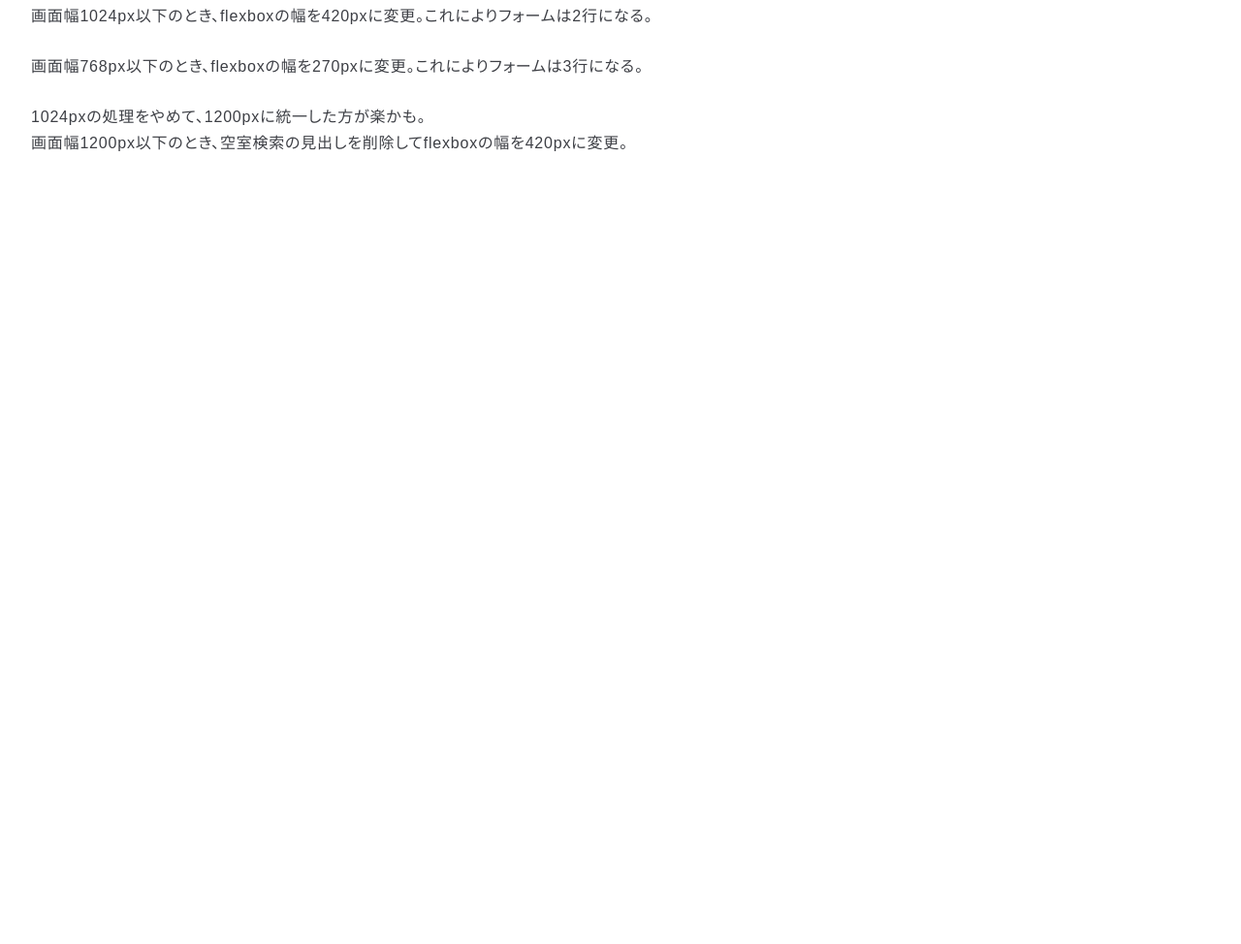
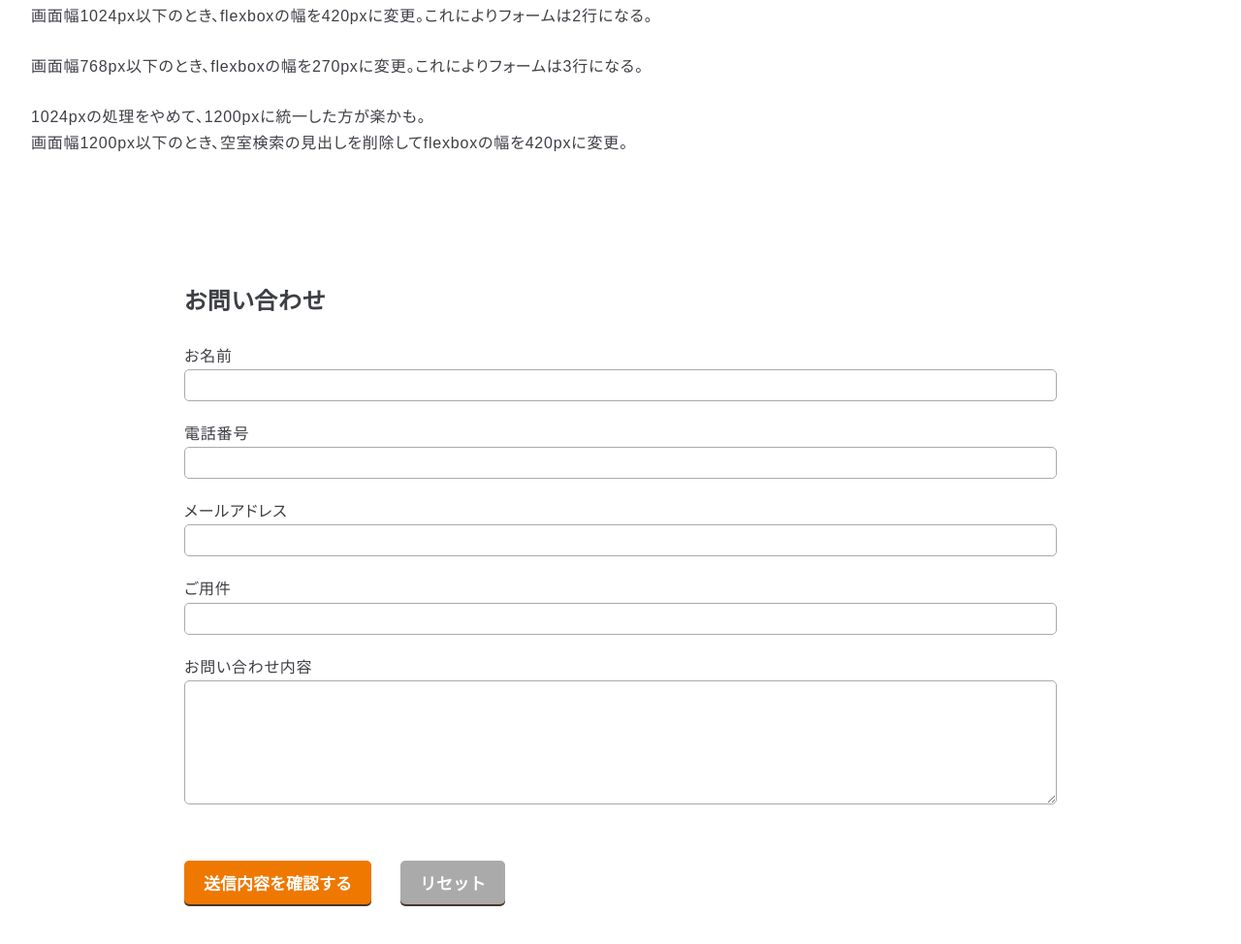
Before and after one commit to Toshi-sano/resp-temp, a plain HTML site: page index.html in a window 1280 px wide. Shown: the part 496-1470 px from the top of the page at 97% size. Before the commit the page ends 800 px from the top, so only its background shows below. Drawn offline with nearby package versions, Linux system fonts and the light colour scheme.

Commit message:
問い合わせフォームを追加。

```diff
--- a/css/ress.css
+++ b/css/ress.css
@@ -147,13 +147,13 @@ textarea {
   resize: vertical; /* Specify textarea resizability */
 }
 
-button,
+/* button,
 input,
 optgroup,
 select,
 textarea {
   font: inherit; /* Specify font inheritance of form elements */
-}
+} */
 
 optgroup {
   font-weight: bold; /* Restore the font weight unset by the previous rule */
--- a/css/style.css
+++ b/css/style.css
@@ -1,4 +1,124 @@
 @charset "UTF-8";
+
+html {
+  font-size: 100%;
+}
+body {
+    background: #FFF;
+    font-family: 'Noto Sans JP', sans-serif;
+    letter-spacing: 0.05em;
+    color: #3D3F45;
+    font-weight: 400;
+    text-align: left;
+    -webkit-font-smoothing: antialiased;
+    -moz-osx-font-smoothing: grayscale;
+    line-height: 170%;
+    font-feature-settings: "palt" 1;
+}
+section {
+    position: relative;
+    margin-top: 50px;
+}
+p {
+  margin: 25px 0;
+}
+.wrap {
+    width: 100%;
+    margin-left: auto;
+    margin-right: auto;
+    position: relative;
+    z-index: 10;
+}
+.wrap-1200 {
+    max-width: 1200px;
+}
+.en {
+    font-family: 'Lato', sans-serif;
+}
+.row {
+    margin-left: auto;
+    margin-right: auto;
+    position: relative;
+    zoom: 1;
+}
+.row:before, .row:after {
+    content: "";
+    display: table;
+}
+.row:after {
+    clear: both;
+}
+
+
+
+/* 問い合わせフォーム */
+button, input, select, textarea {
+  border: 1px solid #808080;
+  border-radius: 3px;
+  padding: 3px 3px;
+}
+#contact-form {
+  width: 900px;
+  max-width: 90%;
+  margin: 60px auto;
+}
+.title2 {
+  margin: 0 0 30px 0;
+  font-size: 1.5rem;
+}
+.contact textarea,
+.contact input[type="text"],
+input[type="email"],
+input[type="tel"] {
+  border: solid 1px #aaa;
+  border-radius: 5px;
+  padding: 7px;
+  font-size: 15px;
+  width: 100%;
+}
+.contact .item {
+  overflow: hidden;
+  margin: 0 0 20px 0;
+}
+.contact textarea {
+  height: 8rem;
+}
+.contact input[type="submit"] {
+  background: #ee7800;
+  border-radius: 5px;
+  border: none;
+  color: white;
+  font-size: 17px;
+  font-weight: bold;
+  padding: 10px 20px;
+  margin: 30px 30px 0 0;
+  box-shadow: 0px 2px #463728;
+}
+.contact input[type="reset"] {
+  background: #aaa;
+  border-radius: 5px;
+  border: none;
+  color: white;
+  font-size: 17px;
+  font-weight: bold;
+  padding: 10px 20px;
+  margin: 30px 5px 0 0;
+  box-shadow: 0px 2px #463728;
+}
+@media screen and (max-width: 768px) {
+  .contact input[type="submit"] {
+    padding: 10px 20px;
+    margin: 30px 0 0 0;
+    width: 100%;
+  }
+  .contact input[type="reset"] {
+    margin: 30px 0 0 0;
+    width: 100%;
+  }
+}
+/* コピペここまで */
+
+
 
 /* ハンバーガーメニューとモーダル
 コピペここから */
@@ -161,57 +281,10 @@ header {
 }
 
 
-
-body {
-    background: #FFF;
-    font-family: 'Noto Sans JP', sans-serif;
-    letter-spacing: 0.05em;
-    color: #3D3F45;
-    font-weight: 400;
-    text-align: left;
-    -webkit-font-smoothing: antialiased;
-    -moz-osx-font-smoothing: grayscale;
-    line-height: 170%;
-    font-feature-settings: "palt" 1;
-}
-section {
-    position: relative;
-    margin-top: 50px;
-}
-p {
-  margin: 25px 0;
-}
-.wrap {
-    width: 100%;
-    margin-left: auto;
-    margin-right: auto;
-    position: relative;
-    z-index: 10;
-}
-.wrap-1200 {
-    max-width: 1200px;
-}
-.en {
-    font-family: 'Lato', sans-serif;
-}
-.row {
-    margin-left: auto;
-    margin-right: auto;
-    position: relative;
-    zoom: 1;
-}
-.row:before, .row:after {
-    content: "";
-    display: table;
-}
-.row:after {
-    clear: both;
-}
-
+/* プラン検索窓 */
 .desc-search {
   padding: 50px 2.5%;
 }
-
 .search-wrap {
     position: relative;
     padding:40px 30px;
@@ -343,7 +416,7 @@ p {
 .plan_form .option-input:checked:before { -webkit-transform: rotate(-45deg) scale(1, 1); transform: rotate(-45deg) scale(1, 1);}
 .plan_form .option-input:after { position: absolute; top: -0.125rem; left: 0; width: 1rem; height: 1rem; content: ''; cursor: pointer; border: 2px solid #330301; background: #ffffff;}
 
-input{ height: 45px;}
+.search-wrap input{ height: 45px;}
 input[type="text"] {box-sizing: border-box;font-size: 12px;}
 select {box-sizing: border-box;font-size: 12px; height: 36px;}
 }
--- a/index.html
+++ b/index.html
@@ -160,5 +160,37 @@
     </p>
   </div>
 
+  <!-- 問い合わせフォーム -->
+  <section id="contact-form">
+    <h3 class="title2">お問い合わせ</h3>
+    <div class="inner2 contact">
+      <form method="post" action="mail.php">
+        <div class="item">
+          <label class="label">お名前</label><br>
+          <input class="inputs" type="text" name="お名前">
+        </div>
+        <div class="item">
+          <label class="label">電話番号</label><br>
+          <input class="inputs" type="tel" name="電話番号">
+        </div>
+        <div class="item">
+          <label class="label">メールアドレス</label><br>
+          <input class="inputs" type="email" name="Email">
+        </div>
+        <div class="item">
+          <label class="label">ご用件</label><br>
+          <input class="inputs" type="text" name="ご用件">
+        </div>
+        <div class="item">
+          <label class="label">お問い合わせ内容</label><br>
+          <textarea class="inputs" name="お問い合わせ内容"></textarea>
+        </div>
+        <div class="btn-area">
+          <input type="submit" value="送信内容を確認する"><input type="reset" value="リセット">
+        </div>
+      </form>
+    </div>
+  </section>
+
 </body>
 </html>
```
